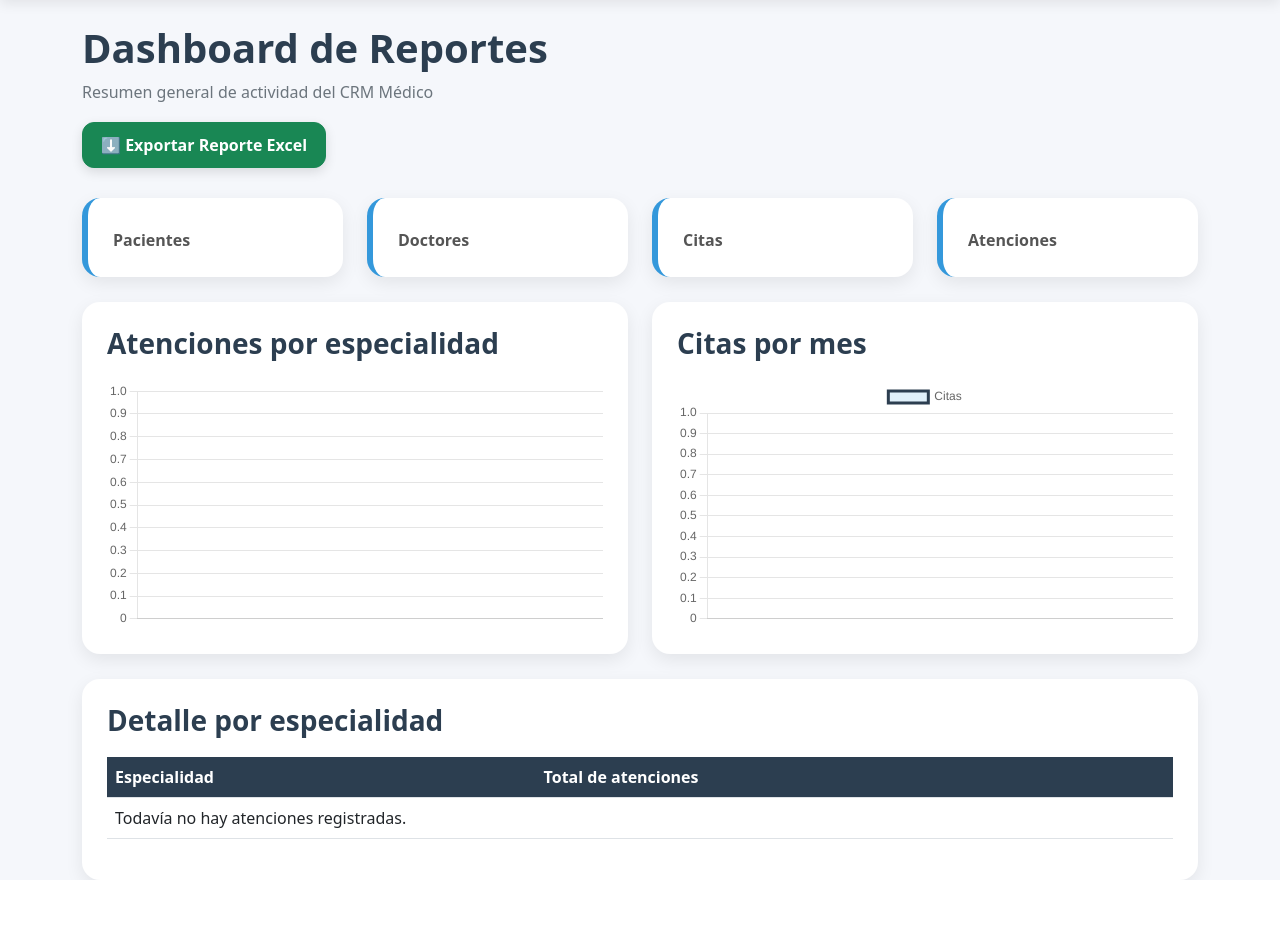
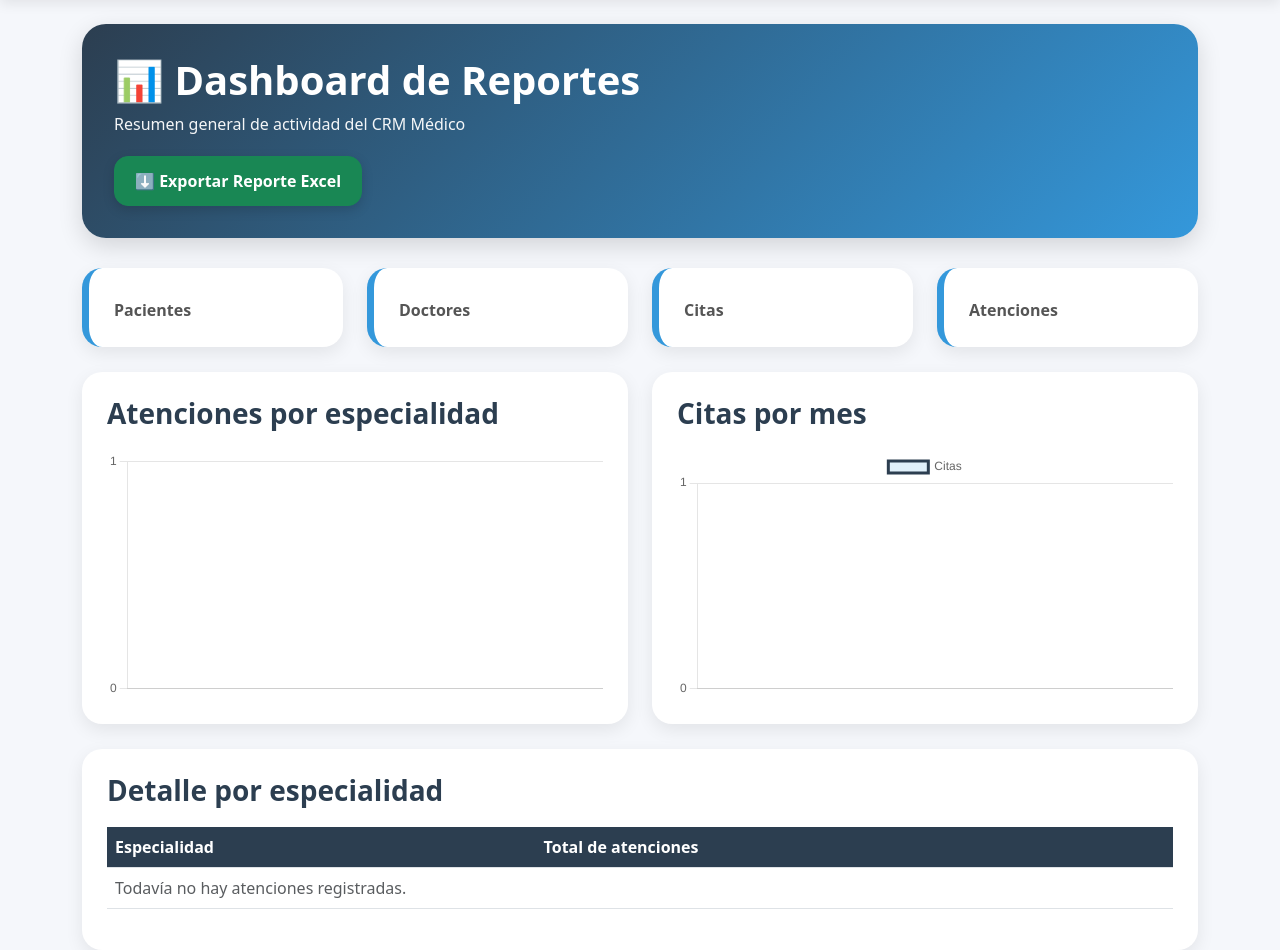
Before and after one commit to linojohanson-oss/MiCRMmedico, a Flask app: page /reportes in a window 1280 px wide. Shown: the part 56-1006 px from the top of the page. Before the commit the page ends 936 px from the top, so only its background shows below. Run offline with Flask 3, Linux system fonts and the light colour scheme; tables that the repository leaves empty or names only in its code hold one stand-in row (values such as "Sample post").

Commit message:
Mejora dashboard de reportes

```diff
--- a/templates/reportes.html
+++ b/templates/reportes.html
@@ -8,43 +8,49 @@
 
 <style>
     .dashboard-header {
+        background: linear-gradient(135deg, #2c3e50, #3498db);
+        color: white;
+        border-radius: 24px;
+        padding: 32px;
         margin-bottom: 30px;
+        box-shadow: 0 8px 24px rgba(0,0,0,.14);
     }
 
     .dashboard-header h1 {
-        font-weight: 700;
-        color: #2c3e50;
+        font-weight: 800;
+        margin-bottom: 8px;
     }
 
     .dashboard-header p {
-        color: #6c757d;
-        margin-bottom: 18px;
+        opacity: .95;
+        margin-bottom: 20px;
     }
 
     .btn-exportar {
-        border-radius: 12px;
-        padding: 10px 18px;
-        font-weight: 600;
-        box-shadow: 0 4px 12px rgba(0,0,0,.12);
+        border-radius: 14px;
+        padding: 12px 20px;
+        font-weight: 700;
+        box-shadow: 0 4px 12px rgba(0,0,0,.15);
     }
 
     .metric-card {
         background: white;
-        border-radius: 18px;
+        border-radius: 20px;
         padding: 25px;
         box-shadow: 0 6px 18px rgba(0,0,0,.08);
-        border-left: 6px solid #3498db;
+        border-left: 7px solid #3498db;
         transition: all .25s ease;
+        height: 100%;
     }
 
     .metric-card:hover {
         transform: translateY(-4px);
-        box-shadow: 0 10px 25px rgba(0,0,0,.12);
+        box-shadow: 0 10px 25px rgba(0,0,0,.14);
     }
 
     .metric-card h2 {
-        font-size: 38px;
-        font-weight: 700;
+        font-size: 42px;
+        font-weight: 800;
         color: #3498db;
         margin-bottom: 5px;
     }
@@ -52,34 +58,22 @@
     .metric-card p {
         margin: 0;
         color: #555;
-        font-weight: 600;
+        font-weight: 700;
     }
 
-    .chart-card {
+    .chart-card,
+    .table-card {
         background: white;
-        border-radius: 18px;
+        border-radius: 20px;
         padding: 25px;
         box-shadow: 0 6px 18px rgba(0,0,0,.08);
         margin-top: 25px;
     }
 
-    .chart-card h3 {
-        color: #2c3e50;
-        font-weight: 700;
-        margin-bottom: 20px;
-    }
-
-    .table-card {
-        background: white;
-        border-radius: 18px;
-        padding: 25px;
-        box-shadow: 0 6px 18px rgba(0,0,0,.08);
-        margin-top: 25px;
-    }
-
+    .chart-card h3,
     .table-card h3 {
         color: #2c3e50;
-        font-weight: 700;
+        font-weight: 800;
         margin-bottom: 20px;
     }
 
@@ -94,7 +88,7 @@
 </style>
 
 <div class="dashboard-header">
-    <h1>Dashboard de Reportes</h1>
+    <h1>📊 Dashboard de Reportes</h1>
     <p>Resumen general de actividad del CRM Médico</p>
 
     <a href="{{ url_for('reportes.exportar_excel') }}"
@@ -156,7 +150,8 @@
 <div class="table-card">
     <h3>Detalle por especialidad</h3>
 
-    <table class="table table-hover">
+    <div class="table-responsive">
+        <table class="table table-hover align-middle">
             <thead>
                 <tr>
                     <th>Especialidad</th>
@@ -172,11 +167,14 @@
                 </tr>
                 {% else %}
                 <tr>
-                <td colspan="2">Todavía no hay atenciones registradas.</td>
+                    <td colspan="2" class="text-muted">
+                        Todavía no hay atenciones registradas.
+                    </td>
                 </tr>
                 {% endfor %}
             </tbody>
         </table>
+    </div>
 </div>
 
 <script>
@@ -212,14 +210,18 @@
                 label: 'Atenciones',
                 data: especialidadesData,
                 backgroundColor: '#3498db',
-                borderRadius: 8
+                borderRadius: 10
             }]
         },
         options: {
             responsive: true,
             plugins: {
-                legend: {
-                    display: false
+                legend: { display: false }
+            },
+            scales: {
+                y: {
+                    beginAtZero: true,
+                    ticks: { precision: 0 }
                 }
             }
         }
@@ -239,7 +241,13 @@
             }]
         },
         options: {
-            responsive: true
+            responsive: true,
+            scales: {
+                y: {
+                    beginAtZero: true,
+                    ticks: { precision: 0 }
+                }
+            }
         }
     });
 </script>
```
Lines whose indentation alone changed are shown as unchanged.
